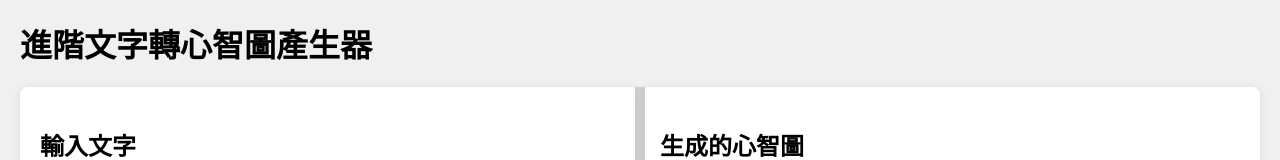
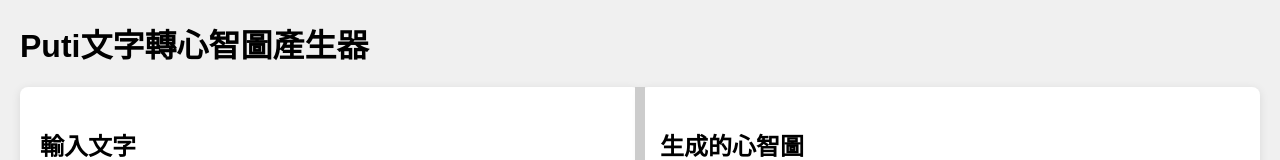
Before and after one commit to puti001/teach_tools, a plain HTML site: page Text2mindmaps.html in a window 1280 px wide. Shown: the top 160 px of the page. Drawn offline with nearby package versions, Linux system fonts and the light colour scheme.

Commit message:
Update Text2mindmaps.html

```diff
--- a/Text2mindmaps.html
+++ b/Text2mindmaps.html
@@ -1,4 +1,4 @@
-<html><head><base href="https://websimcreator.com/text-to-mindmap/"><title>進階文字轉心智圖產生器</title>
+<html><head><base href="https://websimcreator.com/text-to-mindmap/"><title>Puti文字轉心智圖產生器</title>
 <style>
     body {
         font-family: "Microsoft JhengHei", Arial, sans-serif;
@@ -88,7 +88,7 @@
 </style>
 </head>
 <body>
-    <h1>進階文字轉心智圖產生器</h1>
+    <h1>Puti文字轉心智圖產生器</h1>
     <div id="container">
         <div id="input-container">
             <h2>輸入文字</h2>
```
